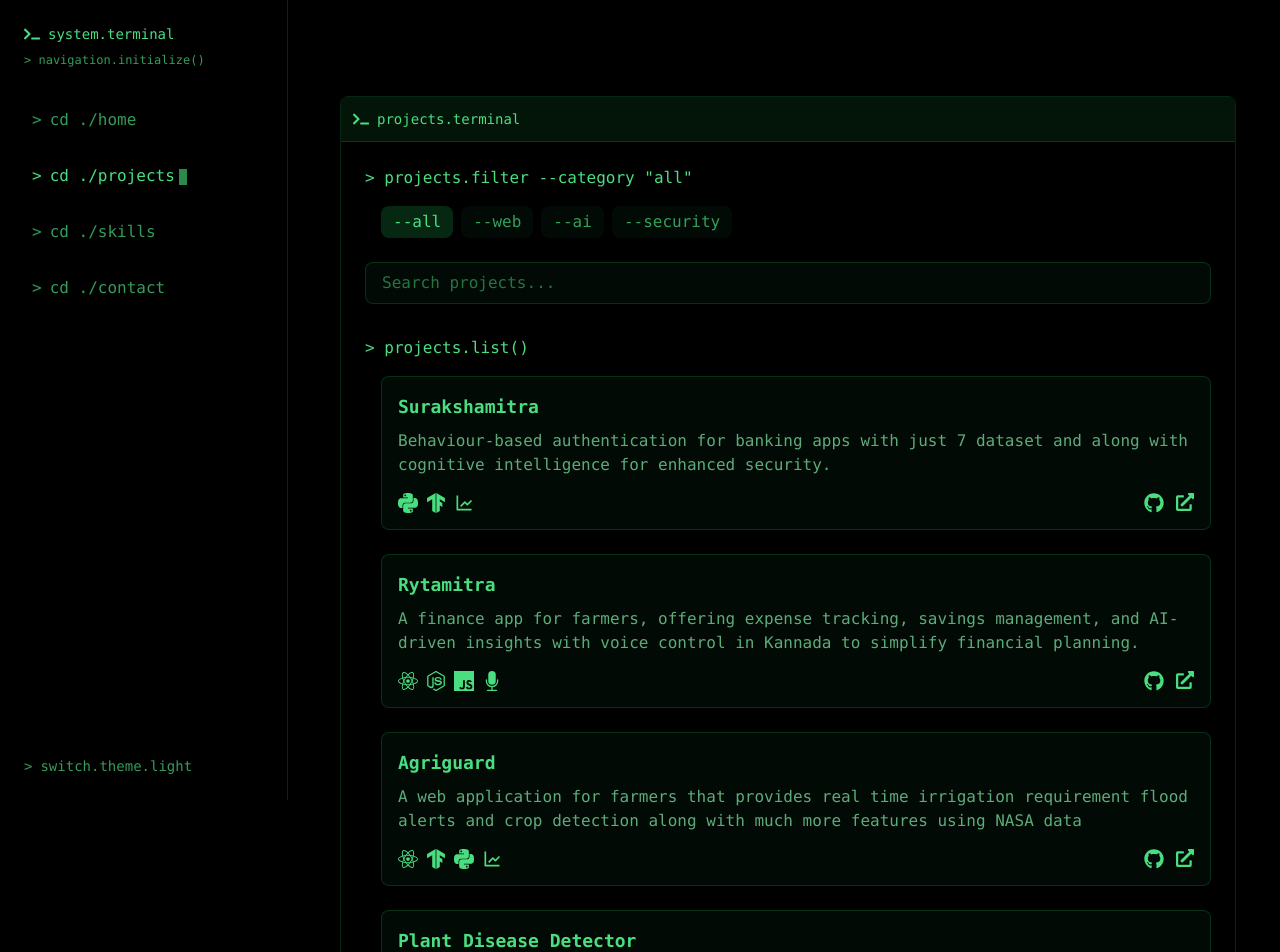
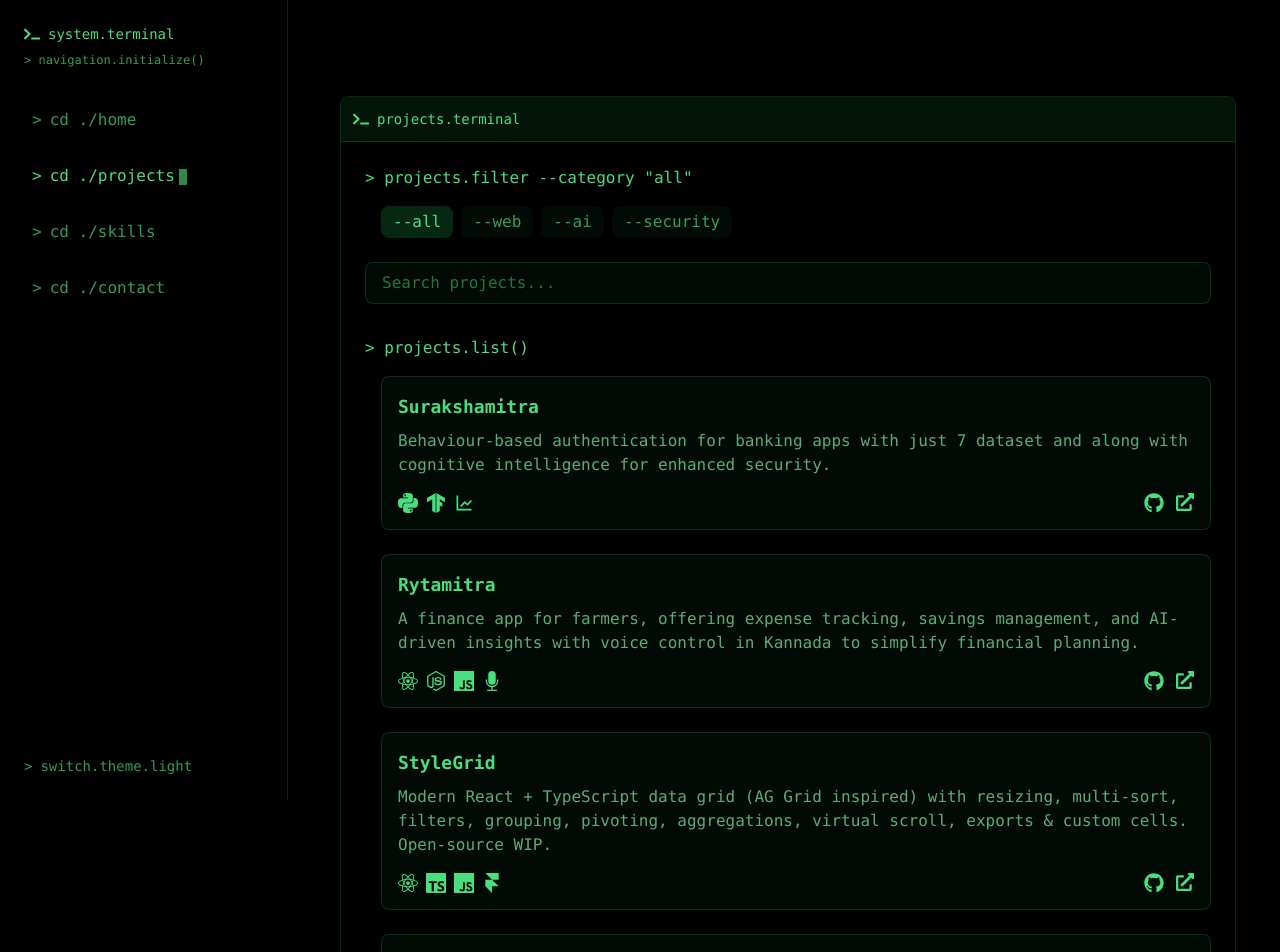
Before and after one commit to ESR-style/Portfolio-Samarth, a React (Vite) app: page /projects in a window 1280 px wide. Shown: the top 952 px of the page. Built offline with nearby package versions, Linux system fonts and the light colour scheme.

Commit message:
added new project stylegrid

```diff
--- a/src/pages/Projects.jsx
+++ b/src/pages/Projects.jsx
@@ -3,7 +3,7 @@ import { motion, AnimatePresence } from 'framer-motion';
 import { useTheme } from '../context/ThemeContext';
 import Navbar from '../components/Navbar';
 import { FaGithub, FaExternalLinkAlt, FaTerminal, FaShieldAlt } from 'react-icons/fa';
-import { SiTensorflow, SiPostgresql, SiPython, SiNodedotjs, SiReact, SiFramer, SiJavascript } from 'react-icons/si';
+import { SiTensorflow, SiPostgresql, SiPython, SiNodedotjs, SiReact, SiFramer, SiJavascript, SiTypescript } from 'react-icons/si';
 import { BiLineChart } from 'react-icons/bi';
 import { BsFillMicFill } from 'react-icons/bs';
 
@@ -78,13 +78,14 @@ const Projects = () => {
   const [searchQuery, setSearchQuery] = useState('');
 
   const projects = [
+
     {
       title: 'Surakshamitra',
       description: 'Behaviour-based authentication for banking apps with just 7 dataset and along with cognitive intelligence for enhanced security.',
       category: ['security', 'ai'],
       tech: [SiPython, SiTensorflow, BiLineChart],
       github: 'https://github.com/ESR-style/SurakshaMitra',
-      demo: '#'
+      demo: 'https://github.com/ESR-style/SurakshaMitra'
     },
     {
       title: 'Rytamitra',
@@ -93,6 +94,14 @@ const Projects = () => {
       tech: [SiReact, SiNodedotjs, SiJavascript, BsFillMicFill],
       github: 'https://github.com/ESR-style/RytaMitra',
       demo: 'https://finathon.vercel.app/'
+    },
+     {
+      title: 'StyleGrid',
+      description: 'Modern React + TypeScript data grid (AG Grid inspired) with resizing, multi-sort, filters, grouping, pivoting, aggregations, virtual scroll, exports & custom cells. Open-source WIP.',
+      category: 'web',
+      tech: [SiReact, SiTypescript, SiJavascript, SiFramer],
+      github: 'https://github.com/ESR-style/StyleGrid',
+      demo: 'https://github.com/ESR-style/StyleGrid'
     },
     {
       title: 'Agriguard',
```
